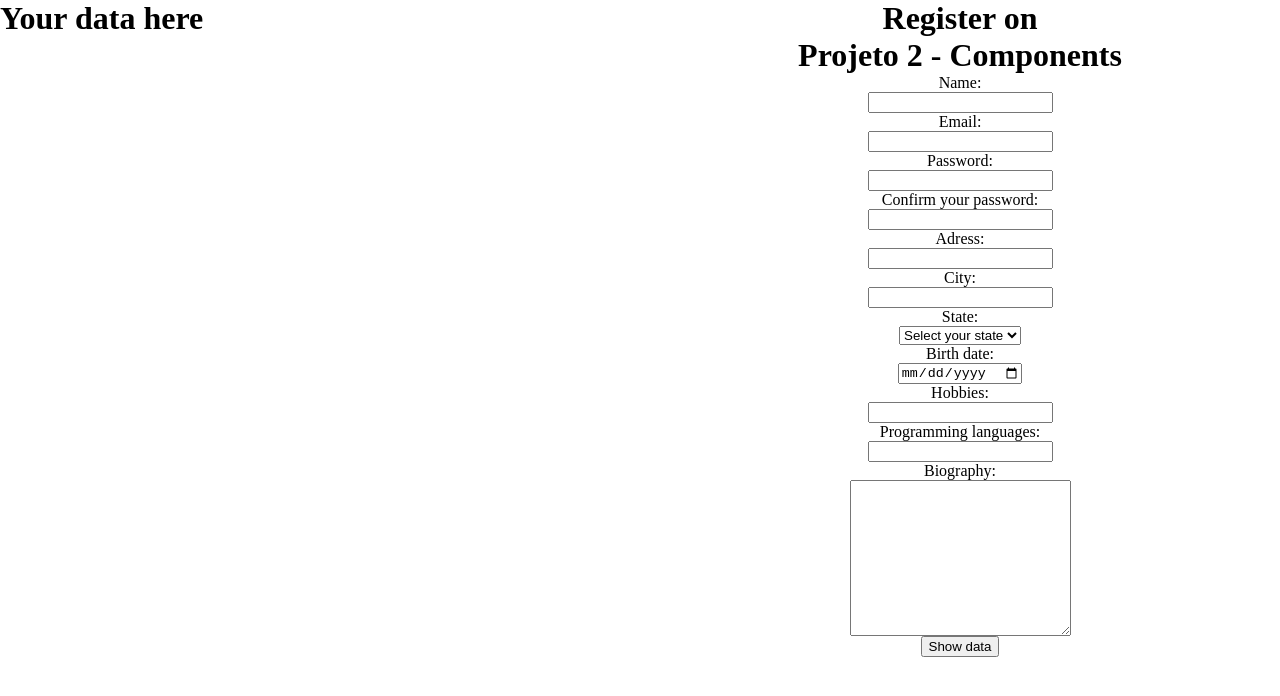
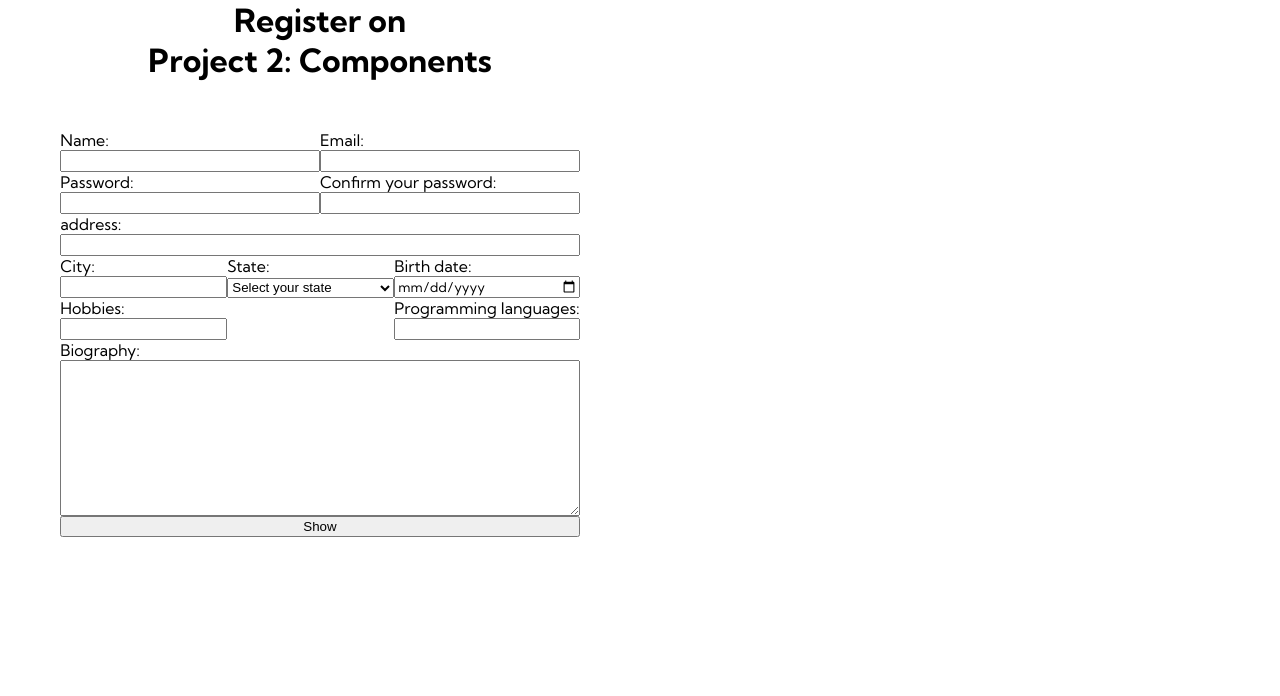
Before and after one commit to joaovnpt/projeto-2-devweb, a Vue app: page / in a window 1280 px wide. Shown: the top 696 px of the page. Built offline with nearby package versions, Linux system fonts and the light colour scheme.

Commit message:
Mudou-se a fonte de tudo, criado e funcionando div data-container, todas as funções de verificação e submit

```diff
--- a/index.html
+++ b/index.html
@@ -1,10 +1,10 @@
 <!DOCTYPE html>
-<html lang="en">
+<html lang="pt-br">
   <head>
     <meta charset="UTF-8">
     <link rel="icon" href="/favicon.ico">
     <meta name="viewport" content="width=device-width, initial-scale=1.0">
-    <title>Vite App</title>
+    <title>Projeto 2 - Componentes</title>
   </head>
   <body>
     <div id="app"></div>
--- a/src/App.vue
+++ b/src/App.vue
@@ -1,16 +1,47 @@
 <script setup>
+import { ref } from 'vue'
+import DataComponent from './components/DataComponent.vue'
 import RegisterComponent from './components/RegisterComponent.vue'
-import DataComponent from './components/DataComponent.vue'
+
+const showData = ref(false)
+
+const user = ref({ name: '' });
+
+const handleUpdateUser = (updatedUser) => {
+  user.value = updatedUser
+}
+
+function handleFormSubmitted() {
+  showData.value = true
+}
+
+function handleToggleDataVisibility(visible) {
+  showData.value = visible
+}
 </script>
 
 <template>
   <div class="container">
-    <data-component class="data-component" />
-    <register-component class="register-component" />
+    <DataComponent :user="user" class="data-component" v-if="showData" />
+    <RegisterComponent
+      class="register-component"
+      @updateUser="handleUpdateUser"
+      title="Project 2: Components"
+      @formSubmitted="handleFormSubmitted"
+      @toggleDataVisibility="handleToggleDataVisibility"
+    />
   </div>
 </template>
 
 <style scoped>
+
+@media (max-width: 1090px) {
+  .container {
+    display: flex !important;
+    flex-direction: column !important;
+  }
+}
+
 .container {
   display: flex;
   flex-direction: row;
--- a/src/assets/main.css
+++ b/src/assets/main.css
@@ -1,3 +1,8 @@
+@import url('https://fonts.googleapis.com/css2?family=Kumbh+Sans:wght@100..900&display=swap');
 * {
     margin: 0;
 }
+
+h1, p, label, input {
+    font-family: 'Kumbh sans';
+}
--- a/src/components/DataComponent.vue
+++ b/src/components/DataComponent.vue
@@ -1,14 +1,27 @@
 <script setup>
-import { ref } from 'vue'
-const title = ref("Your data here");
+import { ref, defineProps } from 'vue'
+const title = ref('Your data here')
+
+const props = defineProps({
+  user: {
+    type: Object
+  }
+})
 </script>
 
 <template>
-    <div class="data-container">
-        <h1>{{ title }}</h1>
-    </div>
+  <div class="data-container">
+    <h1>{{ title }}</h1>
+    <p>Name: {{ props.user.name }}</p>
+    <p>Email: {{ props.user.email }}</p>
+  </div>
 </template>
 
 <style scoped>
-
+.data-container {
+  background-color: #d9d9d9;
+  display: flex;
+  flex-direction: column;
+  align-items: center;
+}
 </style>
--- a/src/components/RegisterComponent.vue
+++ b/src/components/RegisterComponent.vue
@@ -1,12 +1,15 @@
 <script setup>
-import { ref, reactive } from 'vue'
-const title = ref('Projeto 2 - Components')
+import { reactive, ref, computed, defineEmits, defineProps } from 'vue'
+defineProps(['title'])
+
+const emit = defineEmits(['updateUser', 'formSubmitted', 'toggleDataVisibility'])
+
 const user = reactive({
   name: '',
   email: '',
   password: '',
   confirmPassword: '',
-  adress: '',
+  address: '',
   city: '',
   selectedState: '',
   birthDate: '',
@@ -14,6 +17,13 @@ const user = reactive({
   programmingLanguages: '',
   biography: ''
 })
+
+const showData = ref(false)
+const buttonText = computed(() => (showData.value ? 'Hide' : 'Show'))
+
+function updateUser() {
+  emit('updateUser', user)
+}
 
 const states = [
   { uf: 'AC', name: 'Acre' },
@@ -45,31 +55,36 @@ const states = [
   { uf: 'TO', name: 'Tocantins' }
 ]
 
-function passwordVerification() {
-  if (user.password != user.confirmPassword) {
-    alert('Passwords must be the same.');
-
+function dataVerification() {
+  if (user.name === '') {
+    alert('"Name" is required')
+    Event.preventDefault() //faz o programa parar e não aparecer o DataComponent mesmo que a condição seja atingida
+  } else if (user.email === '') alert('"Email" is required')
+  else if (user.password === '') alert('"password" is required')
+  else if (user.confirmPassword === '') alert('"Confirm password" is required')
+  else if (user.address === '') alert('"address" is required')
+  else if (user.selectedState === '') alert('"State" is required')
+  else if (user.birthDate === '') alert('"Birth date" is required')
+  else if (user.city === '') alert('"City" is required')
+  else if (user.hobbies === '') alert('"Hobbies" is required')
+  else if (user.programmingLanguages === '') alert('"Programming Languages" is required')
+  else if (user.biography === '') alert('"biography" is required')
+  else if (user.password != user.confirmPassword) {
+    alert('Passwords must be the same.')
+  } else {
+    emit('formSubmitted')
   }
 }
 
-function hobbiesVerification() {
-  const caracter = ",";
-  if (!user.hobbies.includes(caracter)) alert('You must have at least 2 hobbies.')
+function toggleVisibility() {
+  showData.value = !showData.value
+  emit('toggleDataVisibility', showData.value)
 }
 
-function emptyFieldVerification() {
-  for (const key in user) {
-    if (!user[key] || user[key].trim()) { //confere se alguma key (dado dentro do objeto) não está vazia.
-      alert('aaa');
-      return; //para a execução se encontrar um campo vazio, assim não apresentará 'aaa' 100 vezes.
-    }
-  }
-}
-
-function generalVerification() {
-  passwordVerification();
-  hobbiesVerification();
-  emptyFieldVerification()
+function twoInOne() {
+  dataVerification()
+  toggleVisibility()
+  updateUser()
 }
 </script>
 
@@ -77,54 +92,78 @@ function generalVerification() {
   <div class="form-container">
     <h1 class="title">Register on</h1>
     <h1 class="title">{{ title }}</h1>
-    <form action="" class="form" @submit.prevent="generalVerification()">
-      <!--@submit.prevent="..." impede que o formulário seja enviado, caso não passe da verificação -->
-
+    <form action="" class="form" @submit.prevent="dataVerification()">
+      <div class="layout-2-2">
+        <!--Nesta div, o layour será de 2 colunas e duas linhas (2-2)-->
+        <div class="form-item">
           <label for="name">Name:</label>
           <input type="text" name="name" id="name" v-model="user.name" />
+        </div>
 
+        <div class="form-item">
           <label for="email">Email:</label>
           <input type="email" name="name" id="email" v-model="user.email" />
+        </div>
 
+        <div class="form-item">
           <label for="password">Password:</label>
           <input type="password" name="password" id="password" v-model="user.password" />
+        </div>
 
-      <label for="confirmPassword">Confirm your password:</label>
+        <div class="form-item">
+          <label for="confirm-password">Confirm your password:</label>
           <input
             type="password"
             name="confirmPassword"
-        id="confirmPassword"
+            id="confirm-password"
             v-model="user.confirmPassword"
           />
+        </div>
+      </div>
 
-      <label for="adress">Adress:</label>
-      <input type="adress" name="adress" id="adress" v-model="user.adress" />
+      <div class="form-item">
+        <label for="address">address:</label>
+        <input type="text" name="address" id="address" v-model="user.address" />
+      </div>
 
+      <div class="layout-3-2">
+        <div class="form-item" id="city-area">
           <label for="city">City:</label>
           <input type="text" name="city" id="city" v-model="user.city" />
+        </div>
 
-      <label for="state">State:</label>
-      <select name="slctStates" id="slctStates" v-model="user.selectedState">
+        <div class="form-item" id="states-area">
+          <label for="slct-states">State:</label>
+          <select name="slctStates" id="slct-states" v-model="user.selectedState">
             <option value="" disabled>Select your state</option>
             <option v-for="state of states" :key="state.uf">
               {{ state.uf }}
             </option>
           </select>
+        </div>
 
-      <label for="birthDate">Birth date:</label>
-      <input type="date" name="birthDate" id="birthDate" v-model="user.birthDate" />
+        <div class="form-item" id="birth-date-area">
+          <label for="birth-date">Birth date:</label>
+          <input type="date" name="birthDate" id="birth-date" v-model="user.birthDate" />
+        </div>
 
+        <div class="form-item" id="hobbies-area">
           <label for="hobbies">Hobbies:</label>
           <input type="text" name="hobbies" id="hobbies" v-model="user.hobbies" />
+        </div>
 
-      <label for="programmingLanguages">Programming languages:</label>
+        <div class="form-item" id="programming-languages-area">
+          <label for="programming-languages">Programming languages:</label>
           <input
             type="text"
             name="programmingLanguages"
-        id="programmingLanguages"
+            id="programming-languages"
             v-model="user.programmingLanguages"
           />
+        </div>
+      </div>
 
+      <div class="form-item">
         <label for="biography">Biography:</label>
         <textarea
           name="biography"
@@ -133,8 +172,9 @@ function generalVerification() {
           rows="10"
           v-model="user.biography"
         ></textarea>
+      </div>
 
-      <button class="show-data-btn">Show data</button>
+      <button type="button" @click="twoInOne()">{{ buttonText }}</button>
     </form>
   </div>
 </template>
@@ -145,12 +185,49 @@ function generalVerification() {
   justify-content: center;
   align-items: center;
   flex-direction: column;
+  justify-self: left;
 }
 
 .form {
-  display: flex;
-  justify-content: center;
-  align-items: center;
-  flex-direction: column;
+  display: grid;
+  margin: 50px 20px 50px 20px;
+}
+
+.form-item {
+  display: grid;
+  grid-auto-columns: auto;
+}
+
+.layout-2-2 {
+  display: grid;
+  grid-template-columns: 50% 50%;
+}
+
+.layout-3-2 {
+  display: grid;
+  grid-template-columns: repeat(2, 1fr);
+  grid-template-areas:
+    'city state birth-date'
+    'hobbies . programming-languages';
+}
+
+#city-area {
+  grid-area: city;
+}
+
+#states-area {
+  grid-area: state;
+}
+
+#birth-date-area {
+  grid-area: birth-date;
+}
+
+#hobbies-area {
+  grid-area: hobbies;
+}
+
+#programming-languages-area {
+  grid-area: programming-languages;
 }
 </style>
--- a/src/main.js
+++ b/src/main.js
@@ -2,5 +2,10 @@ import './assets/main.css'
 
 import { createApp } from 'vue'
 import App from './App.vue'
+import RegisterComponent from './components/RegisterComponent.vue'
+import DataComponent from './components/DataComponent.vue'
 
+const app = createApp(App);
+app.component('RegisterComponent', RegisterComponent);
+app.component('DataComponent', DataComponent);
 createApp(App).mount('#app')
```
Also changed, not shown: verificações necessárias.txt. Lines whose indentation alone changed are shown as unchanged.
